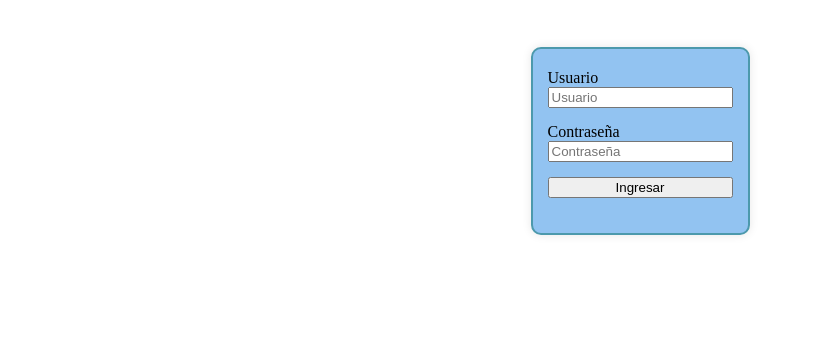
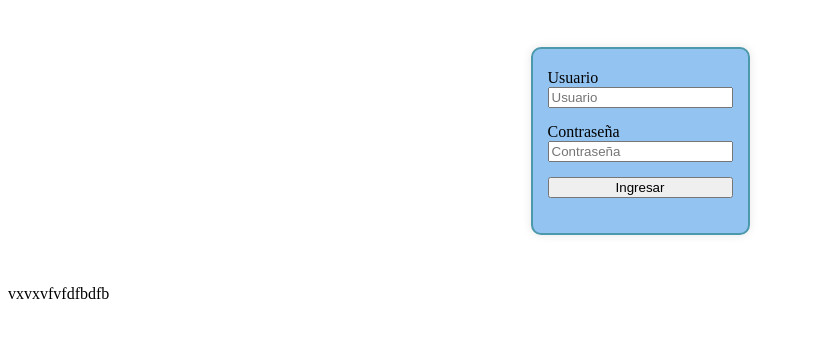
Before and after one commit to LucianoPardo/TrabajoFinal, a plain HTML site: page index.html in a window 1280 px wide. Shown: the part 61-398 px from the top of the page, without its empty margins (0-837 px from the left). Drawn offline with Linux system fonts and the light colour scheme.

Commit message:
puse datos xd

```diff
--- a/index.html
+++ b/index.html
@@ -19,3 +19,6 @@
     </div>
 </body>
 </html>
+
+
+vxvxvfvfdfbdfb
```
